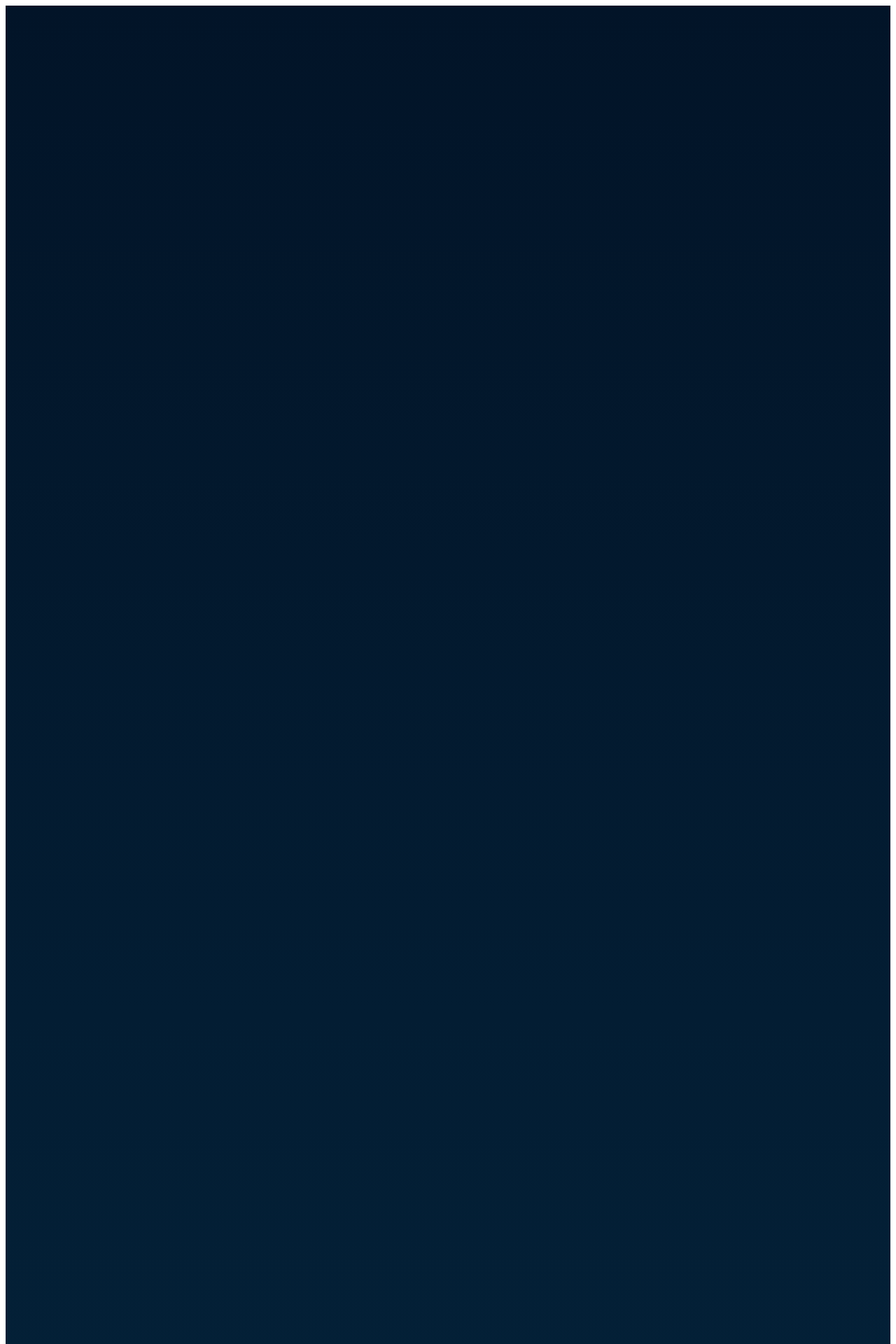
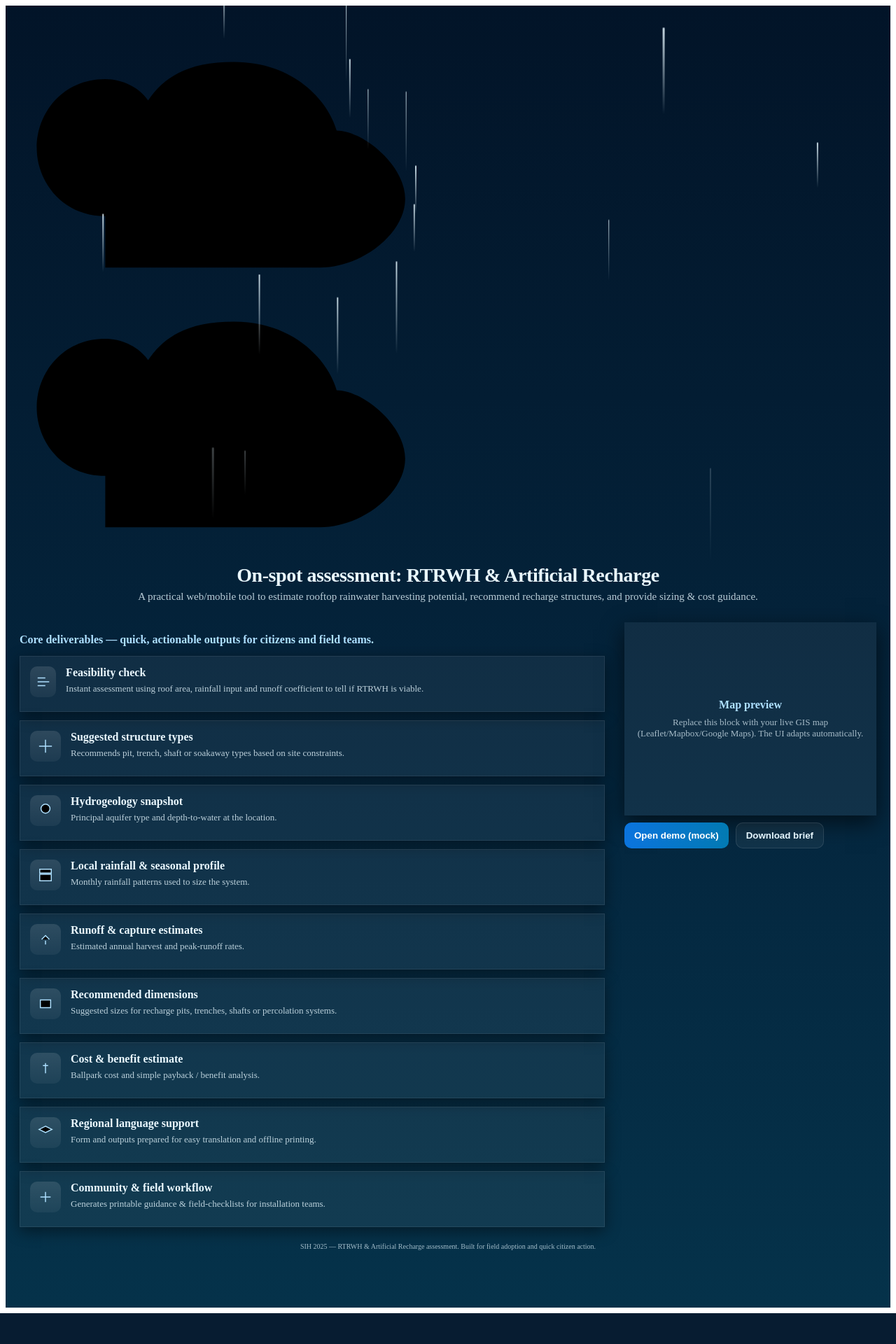
Before and after one commit to Tirthes2004/jaljeevan.Ai, a Django app: template templates/about.html in a window 1280 px wide. Shown: the top 1920 px of the page at 70% size. After the commit the page ends 1876 px from the top, so only its background shows below. Run offline with Django 5.2, Linux system fonts and the light colour scheme; the template is opened without the code that fills it, so the values that code supplies are empty.

Commit message:
Revert "Updated"
This reverts commit 6feee386bf6bad881b2246ae51705b7e85ca0f80.

```diff
--- a/static/css/about.css
+++ b/static/css/about.css
@@ -11,10 +11,33 @@
 }
 
 /* Raindrop container */
+.about-section::before {
+  content: "";
+  position: absolute;
+  inset: 0;
+  background: transparent;
+  pointer-events: none;
+  z-index: 0;
+}
 
 /* Raindrop styles */
+.raindrop {
+  position: absolute;
+  top: -20vh;
+  width: 2px;
+  height: 14vh;
+  background: linear-gradient(180deg, rgba(230,247,255,0.9), rgba(230,247,255,0));
+  opacity: 0.8;
+  border-radius: 10px;
+  animation: fall linear infinite;
+}
 
 /* Raindrop fall keyframes */
+@keyframes fall {
+  0% { transform: translateY(-20vh) scaleY(0.9); opacity: 0.9; }
+  70% { opacity: 0.9; }
+  100% { transform: translateY(110vh) scaleY(1); opacity: 0; }
+}
 
 /* Header */
 .about-header {
```
